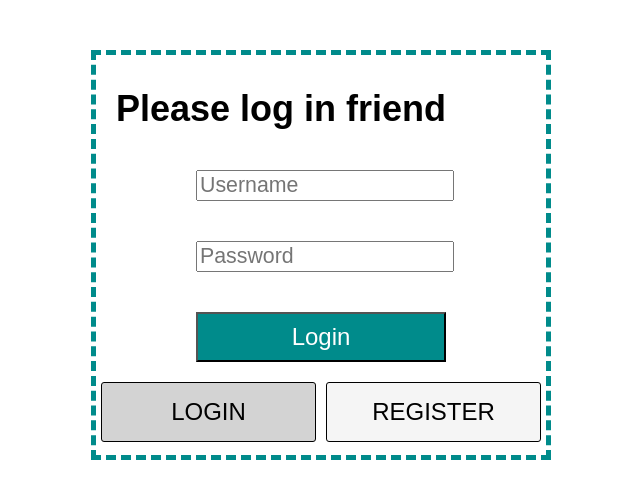
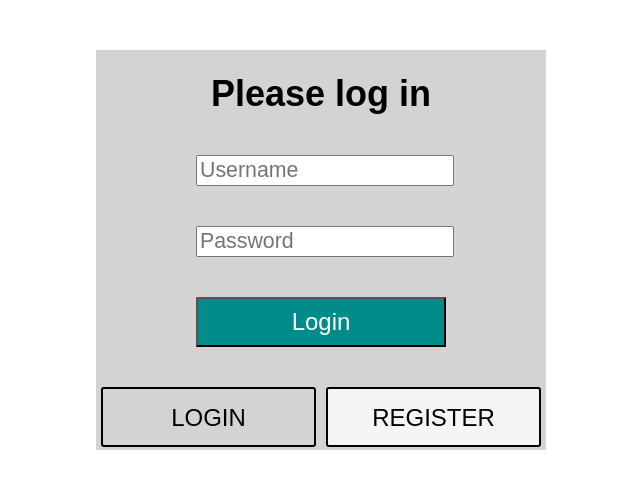
Before and after one commit to alejandrok93/front-end-lambda-notes, a React (Create React App) app: page / in a window 1280 px wide. Shown: the top 498 px of the page, without its empty margins (319-959 px from the left). Built offline with nearby package versions, Linux system fonts and the light colour scheme.

Commit message:
Updated LoginForm to change color if login or register is selected

```diff
--- a/src/App.js
+++ b/src/App.js
@@ -29,8 +29,6 @@ class App extends Component {
 				Authorization: token
 			}
 		};
-		console.log('adding new note! ');
-		console.log(token);
 		//Get notes from Backend Project - 10/29/2018
 		axios
 			.get(url, options)
@@ -50,8 +48,6 @@ class App extends Component {
 				Authorization: token
 			}
 		};
-		console.log('adding new note! ');
-		console.log(token);
 		if (note.title.length > 0) {
 			axios
 				.post(url, note, options)
--- a/src/components/LoginForm/Login.css
+++ b/src/components/LoginForm/Login.css
@@ -6,8 +6,8 @@
 	justify-content: center;
 	align-items: center;
 	margin: 50px auto;
-
-  border: 5px dashed darkcyan;
+	background-color: lightgray;
+	/* border: 5px dashed darkcyan; */
 }
 
 .login-form input {
@@ -18,6 +18,7 @@
 	margin-left: 100px;
 }
 .login-form h1 {
+	text-align: center;
 	margin: 20px;
 }
 
@@ -39,6 +40,7 @@
 .login-tabs {
 	width: 100%;
 	height: 60px;
+	margin-top: 20px;
 
 	display: flex;
 }
@@ -51,7 +53,7 @@
 	padding-top: 15px;
 	margin: 0 5px;
 	border-radius: 3px;
-  border: 1px solid black;
+	border: 2px solid black;
 	cursor: pointer;
 }
 
--- a/src/components/LoginForm/Login.js
+++ b/src/components/LoginForm/Login.js
@@ -1,10 +1,10 @@
-import React from "react";
-import axios from "axios";
+import React from 'react';
+import axios from 'axios';
 
 class Login extends React.Component {
 	constructor() {
 		super();
-    this.state = { username: "", password: "" };
+		this.state = { username: '', password: '' };
 	}
 
 	handleInput(e) {
@@ -19,25 +19,25 @@ class Login extends React.Component {
 			password: this.state.password
 		};
 		if (!user.username || !user.password) {
-      alert("Please sign in ");
+			alert('Please sign in ');
 		}
 		const url =
-      "https://lambda-notes-backend-project.herokuapp.com/api/users/login";
+			'https://lambda-notes-backend-project.herokuapp.com/api/users/login';
 		axios
 			.post(url, user)
 			.then(response => {
 				console.log(response.data);
-        localStorage.setItem("jwt", response.data.token);
+				localStorage.setItem('jwt', response.data.token);
 				window.location.reload();
 			})
 			.catch(err => console.log(err));
 
-    this.setState({ username: "", password: "" });
+		this.setState({ username: '', password: '' });
 	}
 	render() {
 		return (
 			<div className="login-form">
-        <h1>Please log in friend</h1>
+				<h1>Please log in</h1>
 				<form>
 					<input
 						type="text"
--- a/src/components/LoginForm/LoginForm.js
+++ b/src/components/LoginForm/LoginForm.js
@@ -1,11 +1,19 @@
-import React from "react";
-import Login from "./Login.js";
-import Register from "./Register.js";
-import { Route } from "react-router-dom";
+import React from 'react';
+import Login from './Login.js';
+import Register from './Register.js';
+import { Route, Link } from 'react-router-dom';
 
-import "./Login.css";
+import './Login.css';
 
-const LoginForm = props => {
+class LoginForm extends React.Component {
+	constructor() {
+		super();
+		this.state = { activeTab: true };
+	}
+	changeTab() {
+		this.setState({ activeTab: !this.state.activeTab });
+	}
+	render() {
 		return (
 			<div className="form">
 				<Route exact path="/" component={Login} />
@@ -13,15 +21,22 @@ const LoginForm = props => {
 				<Route exact path="/register" component={Register} />
 				{/* <Login /> */}
 				<div className="login-tabs">
-        <div className="tab login selected">
-          <a href="/login">LOGIN</a>
+					<div
+						onClick={e => this.changeTab()}
+						className={`tab login ${this.state.activeTab ? 'selected' : ''}`}
+					>
+						<Link to="/login">LOGIN</Link>
 					</div>
-        <div className="tab register">
-          <a href="/register">REGISTER</a>
+					<div
+						onClick={e => this.changeTab()}
+						className={`tab register ${this.state.activeTab ? '' : 'selected'}`}
+					>
+						<Link to="/register">REGISTER</Link>
 					</div>
 				</div>
 			</div>
 		);
-};
+	}
+}
 
 export default LoginForm;
```
Lines whose indentation alone changed are shown as unchanged.
